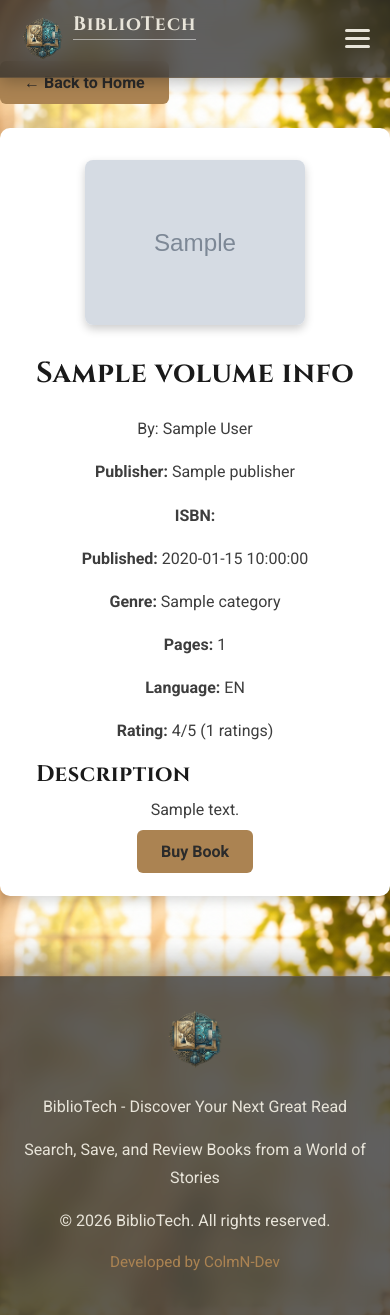
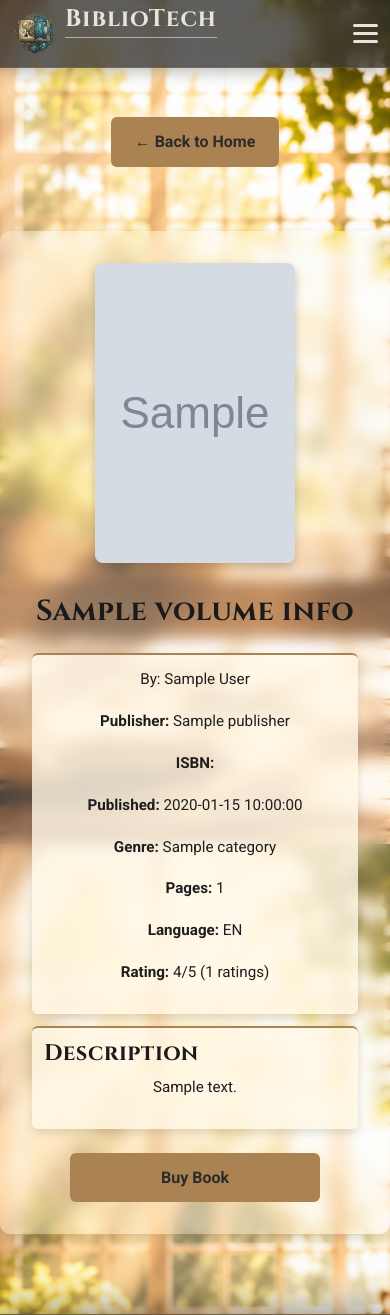
Before and after one commit to ColmN-Dev/BiblioTech, a Flask app: page /book/1 in a window 390 px wide. Shown: the top 1315 px of the page. Run offline with Flask 3, Linux system fonts and the light colour scheme; tables that the repository leaves empty hold one stand-in row (values such as "Sample post"); grey boxes marked "Sample" are stand-in pictures; a database or web service that is not in the repository returns one stand-in record (values such as "Sample title"); data that the repository does not hold is empty.

Commit message:
style: update application styling

```diff
--- a/app/static/css/style.css
+++ b/app/static/css/style.css
@@ -12,6 +12,8 @@
   --gold: #ab8352;
   --emerald: #2d5a4e;
   --maroon: #6b3e3e;
+  --light-blue: #dbe7e8;
+  --dark-blue: #7fa5a8;
   --text-dark: #1a1a1a;
   --text-light: #e8e4d9;
 
@@ -21,17 +23,21 @@
 
   /* Light mode (default) */
   --heading-color: #1a1a1a;
-  --paragraph-color: #3d3d3d;
+  --paragraph-color: #1e1e1e;
   --bg-primary: var(--ivory);
-  --bg-secondary: #ffffff;
+  --bg-secondary: rgba(255, 255, 255, 0.65);
   --text-primary: var(--text-dark);
   --text-secondary: #555555;
   --border-color: #ddd;
+
+  /* Header height for offsetting fixed header */
+  --header-height: 90px;
+
 }
 
 [data-theme="dark"] {
   --heading-color: #e8e4d9;
-  --paragraph-color: #c8c4bb;
+  --paragraph-color: #e0ddd5;
   --bg-primary: var(--charcoal);
   --bg-secondary: #1f1f1f;
   --text-primary: var(--text-light);
@@ -60,7 +66,7 @@ body {
   color: var(--text-primary);
   line-height: 1.6;
   transition: background-color 0.3s ease, color 0.3s ease;
-  padding-top: 90px; /* offset for fixed header */
+  padding-top: var(--header-height); /* offset for fixed header */
 }
 
 /* Light mode background image */
@@ -155,7 +158,7 @@ header,
     backdrop-filter: blur(12px);
     -webkit-backdrop-filter: blur(12px);
     border-bottom: 1px solid rgba(171, 131, 82, 0.25);
-    padding: 0.7rem 2rem;
+    padding: 0.5rem 1.5rem;
     z-index: 1000;
     box-shadow: 0 4px 15px rgba(0, 0, 0, 0.25);
 }
@@ -526,6 +577,25 @@ body.menu-open {
     margin-right: auto;
 
     box-shadow: 0 4px 12px rgba(0,0,0,0.15);
+}
+
+/* ========== ABOUT PAGE ========== */
+
+.about-section {
+    max-width: 900px;
+    margin: 3rem auto;
+    padding: 0 1.5rem;
+    text-align: center;
+    border-bottom: 1px solid rgba(0, 0, 0, 0.2);
+}
+
+.back-btn-container {
+    display: flex;
+    flex-direction: column;
+    align-items: center;
+    gap: 2rem;
+    margin-top: 2rem;
+    padding-bottom: 2rem;
 }
 
 /* ========== BOOK CARD GRID (search results + carousel + library) ========== */
@@ -717,7 +787,9 @@ body.menu-open {
   max-width: 900px;
   margin: 2rem auto;
   padding: 2rem;
-  background-color: var(--bg-secondary);
+  background: rgba(255, 255, 255, 0.25);
+  backdrop-filter: blur(8px);
+  -webkit-backdrop-filter: blur(8px);
   border-radius: 10px;
   box-shadow: 0 4px 12px rgba(0, 0, 0, 0.15);
   display: flex;
@@ -726,7 +798,8 @@ body.menu-open {
 }
 
 .book-detail img {
-  width: 220px;
+  width: 200px;
+  height: 300px;
   border-radius: 8px;
   box-shadow: 0 4px 10px rgba(0, 0, 0, 0.2);
 }
@@ -734,11 +807,44 @@ body.menu-open {
 .book-detail-info {
   flex: 1;
   min-width: 250px;
+  overflow-wrap: break-word;
+  word-wrap: break-word;
+}
+
+.book-detail-info p {
+  overflow-wrap: anywhere;
 }
 
 .book-detail-info h2 {
   text-align: left;
   margin-bottom: 0.5rem;
+}
+
+.book-data-bg {
+    font-size: 1.05rem;
+    background-color: rgba(255, 248, 230, 0.8);
+    color: var(--charcoal);
+
+    border-radius: 10px;
+    border-top: 2px solid var(--gold);
+
+    padding: 1rem 1.25rem;
+    margin: 1rem 0;
+
+    box-shadow: 0 4px 10px rgba(0, 0, 0, 0.12);
+
+    transition: transform 0.2s ease, box-shadow 0.2s ease;
+}
+
+
+.book-data-bg:hover {
+    transform: translateY(-2px);
+    box-shadow: 0 6px 14px rgba(0, 0, 0, 0.16);
+}
+
+[data-theme="dark"] .book-data-bg {
+    background-color: rgba(55, 50, 40, 0.8);
+    color: var(--ivory);
 }
 
 .book-detail-meta {
@@ -750,12 +856,22 @@ body.menu-open {
   font-size: 0.95rem;
 }
 
+.book-links {
+    display: flex;
+    justify-content: center;
+    gap: 1rem;
+    margin-top: 1.5rem;
+    flex-wrap: wrap;
+}
+
 /* ========== FORMS (auth, review) ========== */
 form.styled-form {
   max-width: 480px;
   margin: 2rem auto;
   padding: 2rem;
-  background-color: var(--bg-secondary);
+  background: rgba(255, 255, 255, 0.25);
+  backdrop-filter: blur(8px);
+  -webkit-backdrop-filter: blur(8px);
   border-radius: 10px;
   box-shadow: 0 4px 12px rgba(0, 0, 0, 0.15);
   display: flex;
@@ -1038,12 +1159,13 @@ button[type="submit"]:hover,
 
 /* ========== RESPONSIVE DESIGN ========== */
 @media (max-width: 1024px) {
+
   header, .navbar {
-    padding: 0.8rem 1.25rem;
+    padding: 0.5rem 1.25rem;
   }
 
   .site-title {
-    font-size: 1.5rem;
+    font-size: 1.8rem;
   }
 
   .nav-links {
@@ -1069,11 +1191,61 @@ button[type="submit"]:hover,
   .book-detail-meta {
     justify-content: center;
   }
+
+  .book-links {
+    display: flex;
+    justify-content: center;
+    gap: 1rem;
+    flex-wrap: wrap;
+    margin-top: 1.5rem;
+  }
+
 }
 
+/* ========== DESKTOP STYLES ========== */
+@media (min-width: 993px) {
+
+    .nav-links {
+        display: flex;
+    }
+
+    .hamburger {
+        display: none;
+    }
+
+}
+
+/* ========== TABLET STYLES / Mobile Landscape ========== */
+@media (max-width: 992px) {
+
+    .nav-links {
+        display: none;
+    }
+
+    .hamburger {
+        display: flex;
+    }
+
+}
+
+/* ========== MOBILE STYLES ========== */
 @media (max-width: 768px) {
+
+  :root {
+    --header-height: 90px;
+  }
+
+   header,
+  .navbar {
+    padding: 0.3rem 1rem;
+  }
+
+  .site-title {
+    font-size: 1.6rem;
+  }
+
   body {
-    padding-top: 70px;
+    padding-top: var(--header-height);
   }
 
   .nav-links {
@@ -1120,15 +1293,56 @@ button[type="submit"]:hover,
     padding: 1.5rem;
     margin: 1.5rem auto;
   }
+
+  .book-detail {
+    flex-direction: column;
+    align-items: center;
+  }
+
+  .book-links {
+        width: 100%;
+        justify-content: center;
+    }
+
+    .book-links .btn {
+        width: 100%;
+        max-width: 250px;
+    }
+
+  .book-detail img {
+    max-width: 220px;
+  }
+
+  .book-detail-info {
+    width: 100%;
+    text-align: left;
+  }
+
+  .book-data-bg {
+    font-size: 0.95rem;
+    padding: 0.75rem;
+    margin: 0.75rem 0;
+    border-radius: 6px;
+  }
+
+
 }
 
+/* ========== EXTRA SMALL MOBILE STYLES ========== */
 @media (max-width: 480px) {
-  .logo-section img {
-    height: 38px;
+
+  :root {
+    --header-height: 85px;
+  }
+
+  header,
+  .navbar {
+    padding: 0.3rem 0.75rem;
   }
 
   .site-title {
-    font-size: 1.2rem;
+    font-size: 1.5rem;
+    padding-top: 0;
   }
 
   .logo-section img {
@@ -1141,12 +1355,21 @@ button[type="submit"]:hover,
     padding-right: 0;
 }
 
+  body {
+    padding-top: var(--header-height);
+  }
+
   .genre-grid,
   .results-grid,
   .book-grid {
     grid-template-columns: 1fr;
     gap: 0.75rem;
     padding: 0 1rem;
+  }
+
+  .book-card {
+    max-width: 300px;
+    margin: 0 auto;
   }
 
   .book-card img {
```
Also changed, not shown: other parts of app/static/css/style.css (+69 -18 lines).
